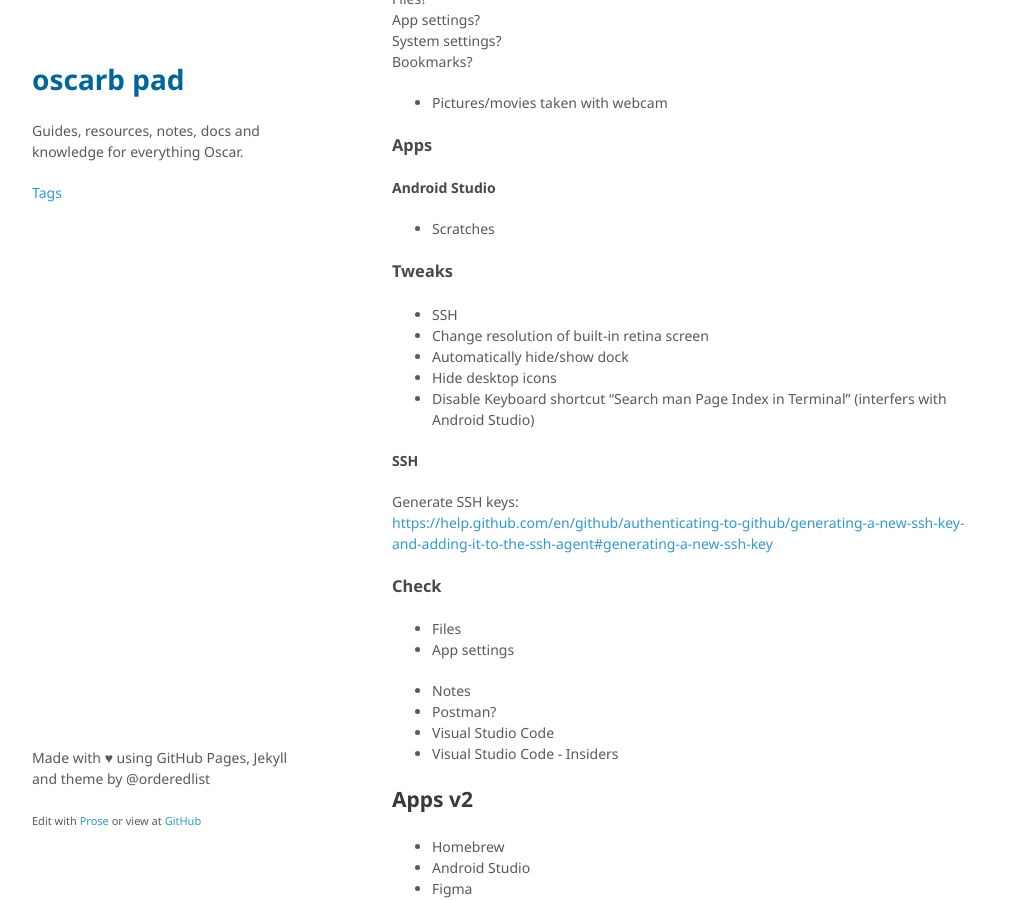
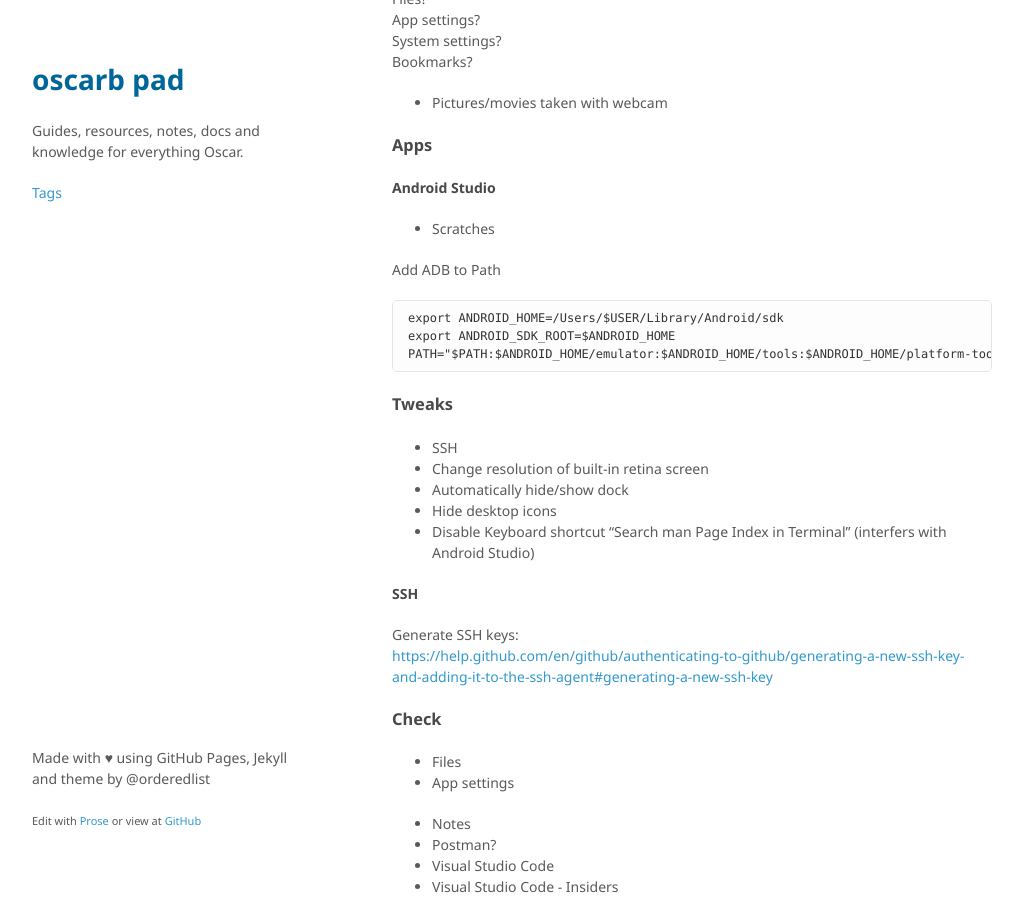
Before and after one commit to oscarb/pad, a Jekyll site: the page built from _docs/macos-essentials.md, in a window 1280 px wide and 900 px high, scrolled down 404 px. Shown: the whole window, without its empty margins (128-1151 px from the left). Built offline with Jekyll 4.4.1, drawn with Linux system fonts in a browser that asks for light colours; some web fonts are replaced.

Commit message:
Update macos-essentials.md

`````diff
--- a/_docs/macos-essentials.md
+++ b/_docs/macos-essentials.md
@@ -37,6 +37,13 @@ Bookmarks?
 
 - Scratches
 
+Add ADB to Path
+
+````
+export ANDROID_HOME=/Users/$USER/Library/Android/sdk
+export ANDROID_SDK_ROOT=$ANDROID_HOME
+PATH="$PATH:$ANDROID_HOME/emulator:$ANDROID_HOME/tools:$ANDROID_HOME/platform-tools"
+```
 
 ### Tweaks
 
`````
